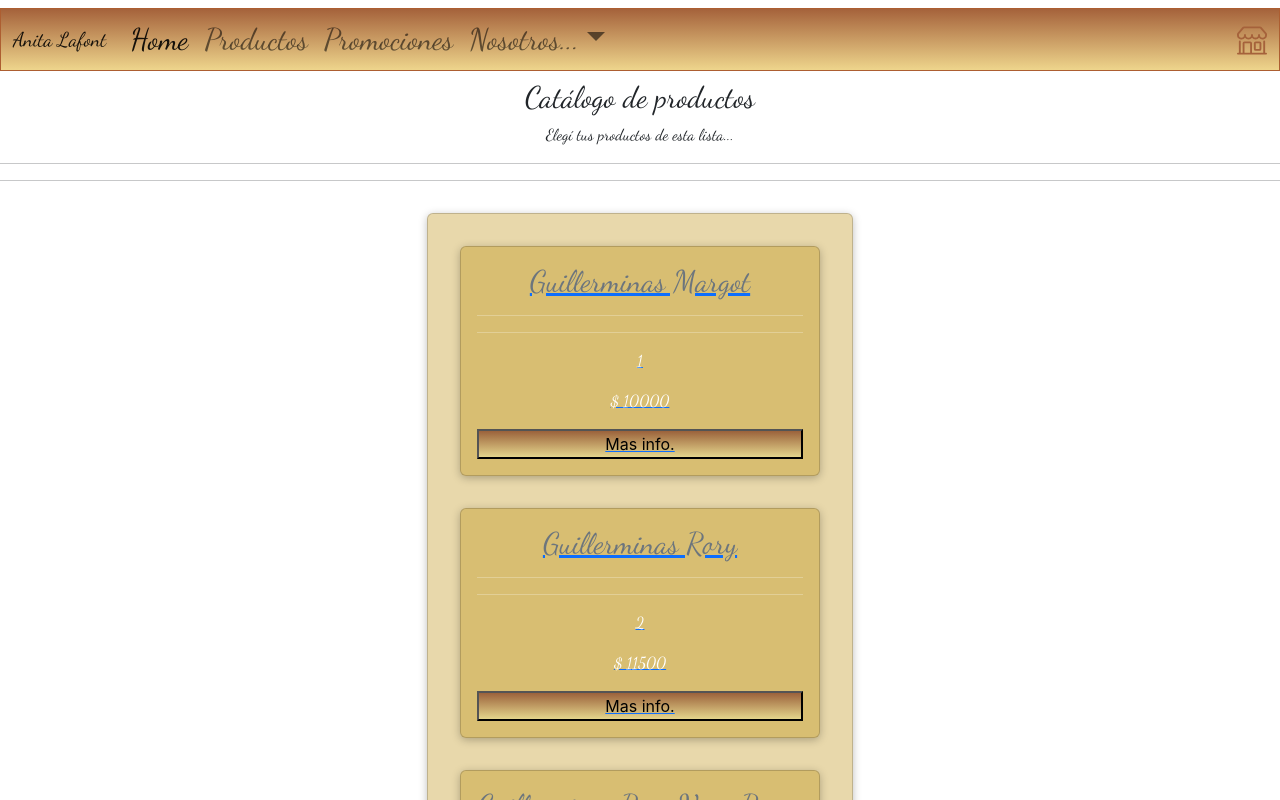
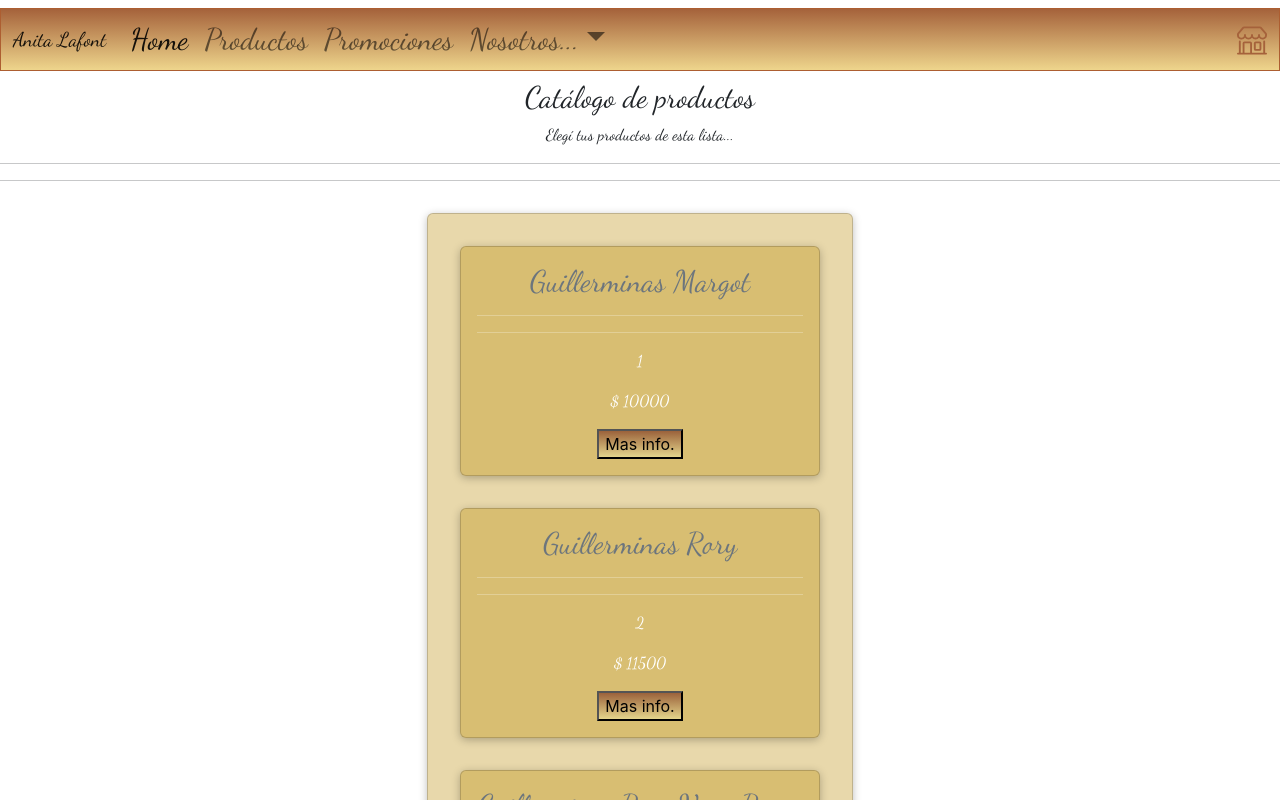
Before and after one commit to Rilain88/AnitaLafont-APP, a React (Create React App) app: page / in a window 1280 px wide. Shown: the top 800 px of the page. Built offline with nearby package versions, Linux system fonts and the light colour scheme.

Commit message:
Modifique link de la tarjeta a boton mas info. para mostrar detalle

```diff
--- a/src/components/Item.js
+++ b/src/components/Item.js
@@ -5,11 +5,11 @@ import {Link} from 'react-router-dom';
 function Item ({precio, id, title, thumbnailUrl})  {
     return(
 
-        <Link to={`/Item?${id}`}>
+
 
         <div className='card' >
             <div className="row">
-              <div className="col-md-12">
+              <div className="row-md-12">
                     <h3 className='card-title text-secondary'> {title}</h3>
                     <hr/>
                     <hr/>
@@ -17,9 +17,11 @@ function Item ({precio, id, title, thumbnailUrl})  {
                    <p> $ {precio}</p>
                </div>
            </div>
+                <Link to={`/Item?${id}`}>
                 <button onClick={""}>Mas info.</button>
+                </Link>
         </div>
-        </Link>
+
     );
 }
 
--- a/src/components/ItemCount.css
+++ b/src/components/ItemCount.css
@@ -3,8 +3,3 @@ button{
     background: linear-gradient(to bottom, rgb(155, 98, 59), rgb(228, 213, 140) );
 
 }
-
-.add{
-    justify-content: center;
-    align-items: center;
-}
--- a/src/components/ItemList.css
+++ b/src/components/ItemList.css
@@ -0,0 +1,6 @@
+.card{
+    display:flex;
+    grid-template-columns: repeat(5 , auto);
+    grid-template-rows: repeat(5 , auto);
+
+}
--- a/src/components/ItemListContainer.css
+++ b/src/components/ItemListContainer.css
@@ -8,14 +8,9 @@ p{
     font-family: 'Dancing Script', cursive;
 }
 
-.cuerpo{
-    justify-content: space-around;
-    align-items: center;
-
-}
-
 .catalogo{
-    display: grid;
-    grid-template-rows: repeat(1 , auto);
+    display:grid;
+    grid-template-columns: repeat(5 , auto);
+    grid-template-rows: repeat(5 , auto);
     justify-content: center;
 }
```
